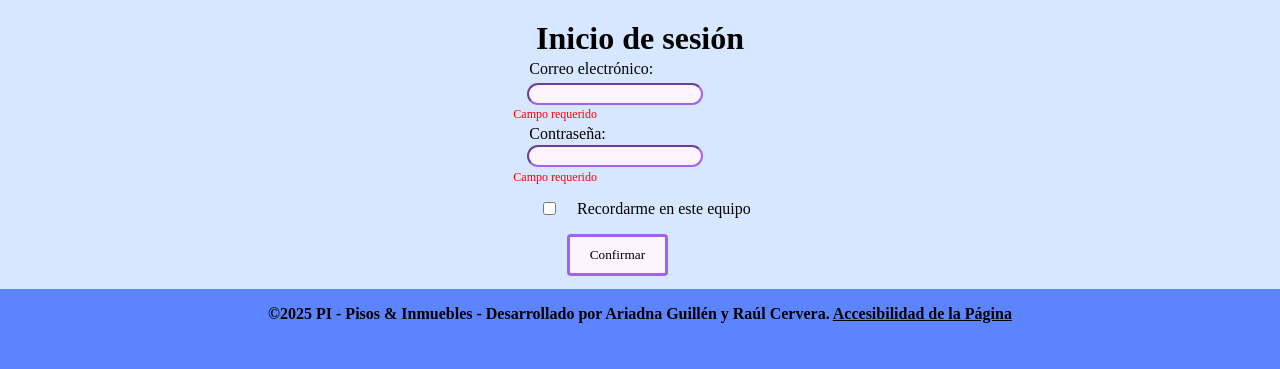
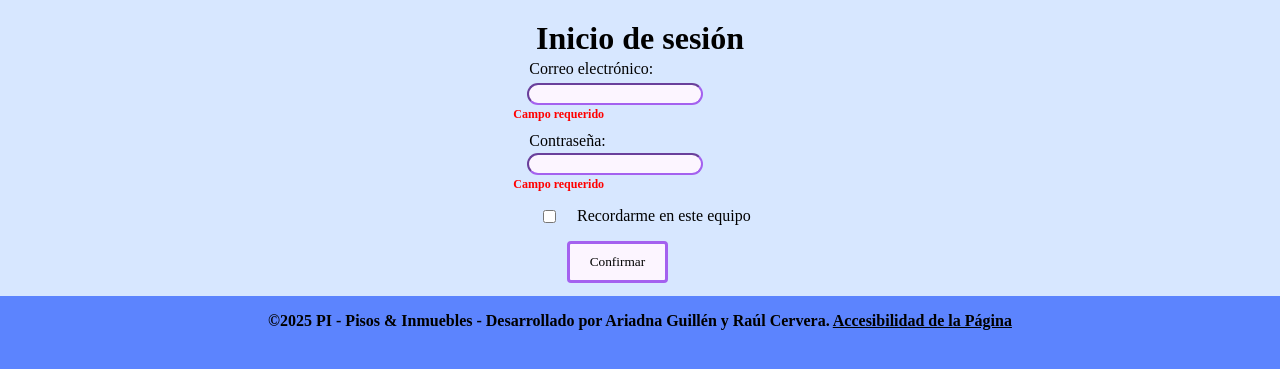
Before and after one commit to TaponDeBotella/pisosInmbueles, a PHP site: page /login.php?error=ambos_vacios in a window 1280 px wide. Shown: the part 138-507 px from the top of the page. Run offline with PHP 8.4, Linux system fonts and the light colour scheme; data that the repository does not hold is empty; some libraries are stand-ins or nearby versions; some web fonts are replaced.

Commit message:
css de errores y control de acceso a la parte privada

```diff
--- a/anuncio.php
+++ b/anuncio.php
@@ -1,4 +1,7 @@
 <?php
+    require_once 'includes/proteger.php';
+    verificarSesion(); // se verifica si el usuario esta logueado
+
     $title="Página del anuncio";
     $acceder = "Acceder";
     $css="css/anuncio.css";
--- /dev/null
+++ b/css/errores.css
@@ -0,0 +1,15 @@
+.mensaje-error { /* el estilo de todos los errores con el important para que se les anyade si o si*/
+    color: red !important;
+    font-size: 12px !important;
+    display: block !important;
+    margin-bottom: 10px !important;
+    font-weight: bold !important;
+}
+
+
+.mensaje-error-grande { /* este solo es para el error de no logueado porque no va acompanya de ningun input*/
+    color: red !important;
+    font-size: 14px !important;
+    margin-bottom: 20px !important;
+    font-weight: bold !important;
+}
--- a/enviar_mensaje.php
+++ b/enviar_mensaje.php
@@ -1,4 +1,7 @@
 <?php
+    require_once 'includes/proteger.php';
+    verificarSesion(); // se comprueba si el usuario esta logueado
+
     $title="Enviar mensaje";
     $acceder = "Acceder";
     $css="css/enviar_mensaje.css";
--- a/includes/header.php
+++ b/includes/header.php
@@ -43,6 +43,7 @@
         <title><?php echo $title; ?></title>
         <link rel="stylesheet" type="text/css" href="<?php echo $css; ?>">
         <link rel="stylesheet" href="css/header_footer.css">
+        <link rel="stylesheet" href="css/errores.css">
 
         <?php
             // primero hago un array con todos los css de los estilos para poder recorrerlos mejor
--- a/login.php
+++ b/login.php
@@ -9,6 +9,7 @@
 
     $title = "Login";
     $css = "css/login.css";
+    $css_errores = "css/errores.css";
     $acceder = "Acceder";
     include 'includes/header.php';
 
@@ -39,7 +40,7 @@
         <section>
             <?php
                 if($no_logueado_error) // error cuando intenta acceder a paginas protegida sin estar logueado
-                    echo '<p style="color: red; font-size: 14px; margin-bottom: 20px;"><strong>Debes iniciar sesión para acceder a esa página</strong></p>';
+                    echo '<p class="mensaje-error-grande"><strong>Debes iniciar sesión para acceder a esa página</strong></p>';
             ?>
             <form id="formularioLogin" onsubmit="misubmit( event );" method="POST" action="includes/procesar_login.php">
                 <label for="labelEmail">Correo electrónico: </label>
@@ -47,22 +48,22 @@
                 <!-- si hay error se muestra al lado del input -->
                 <?php
                     if($email_error) // error del email vacio
-                        echo '<span style="color: red; font-size: 12px; display: block;">Campo requerido</span>';
+                        echo '<span class="mensaje-error">Campo requerido</span>';
                 ?>
                 <?php
                     if($credenciales_error) // error de credenciales incorrectas
-                        echo '<span style="color: red; font-size: 12px; display: block;">Email o contraseña incorrectos</span>';
+                        echo '<span class="mensaje-error">Email o contraseña incorrectos</span>';
                 ?>
 
                 <label for="labelPassword">Contraseña: </label>
                 <input onfocus="restaurarEstilo(this.id);" class="input_select" type="password" id="password" name="password">
                 <?php
                     if($password_error) // error de contrasenya vacia
-                        echo '<span style="color: red; font-size: 12px; display: block;">Campo requerido</span>';
+                        echo '<span class="mensaje-error">Campo requerido</span>';
                 ?>
                 <?php
                     if($credenciales_error && !$password_error)
-                        echo '<span style="color: red; font-size: 12px; display: block;"></span>';
+                        echo '<span class="mensaje-error"></span>';
                 ?>
 
                 <!-- el checkbox para saber si guardar las cookies o no -->
--- a/mis_mensajes.php
+++ b/mis_mensajes.php
@@ -1,4 +1,7 @@
 <?php
+    require_once 'includes/proteger.php';
+    verificarSesion(); // se verifica si el usuario esta logueado
+
     $title="Mis mensajes";
     $acceder = "Mi perfil";
     $css="css/mis_mensajes.css";
--- a/respuesta_folleto.php
+++ b/respuesta_folleto.php
@@ -1,4 +1,7 @@
 <?php
+    require_once 'includes/proteger.php';
+    verificarSesion(); // se verifica si el usuario esta logueado
+
     $title="Respuesta folleto";
     $acceder = "Mi perfil";
     $css="css/respuesta_folleto.css";
--- a/respuesta_mensaje.php
+++ b/respuesta_mensaje.php
@@ -1,4 +1,7 @@
 <?php
+    require_once 'includes/proteger.php';
+    verificarSesion(); // se verifica si el usuario esta logueado
+
     $title="Respuesta mensaje";
     $acceder = "Mi perfil";
     $css="css/respuesta_mensaje.css";
--- a/solicitar_folleto.php
+++ b/solicitar_folleto.php
@@ -1,4 +1,7 @@
 <?php
+    require_once 'includes/proteger.php';
+    verificarSesion(); // se verifica si el usuario esta logueado
+
     $title="Solicitar folleto";
     $css="css/solicitar_folleto.css";
     $acceder = "Mi perfil";
```
Also changed, not shown: includes/proteger.php (added, +12 -0 lines).
